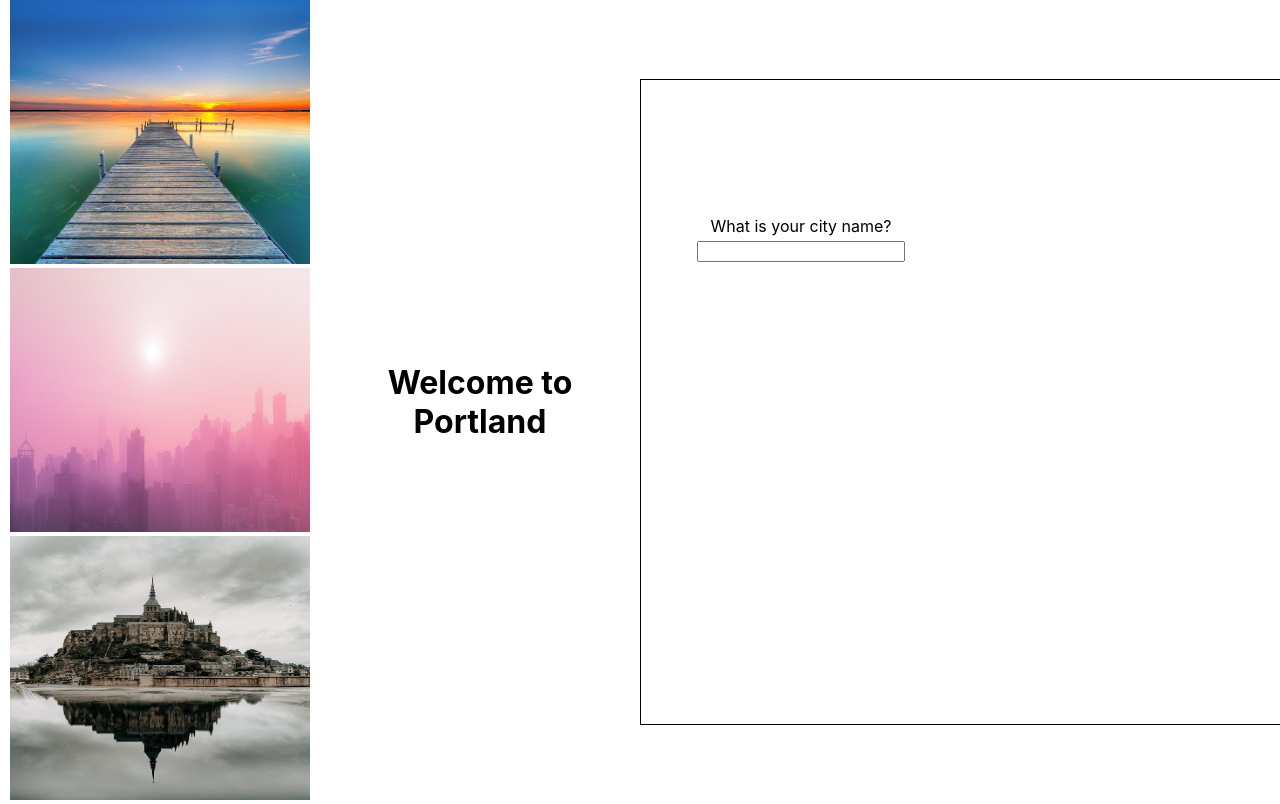
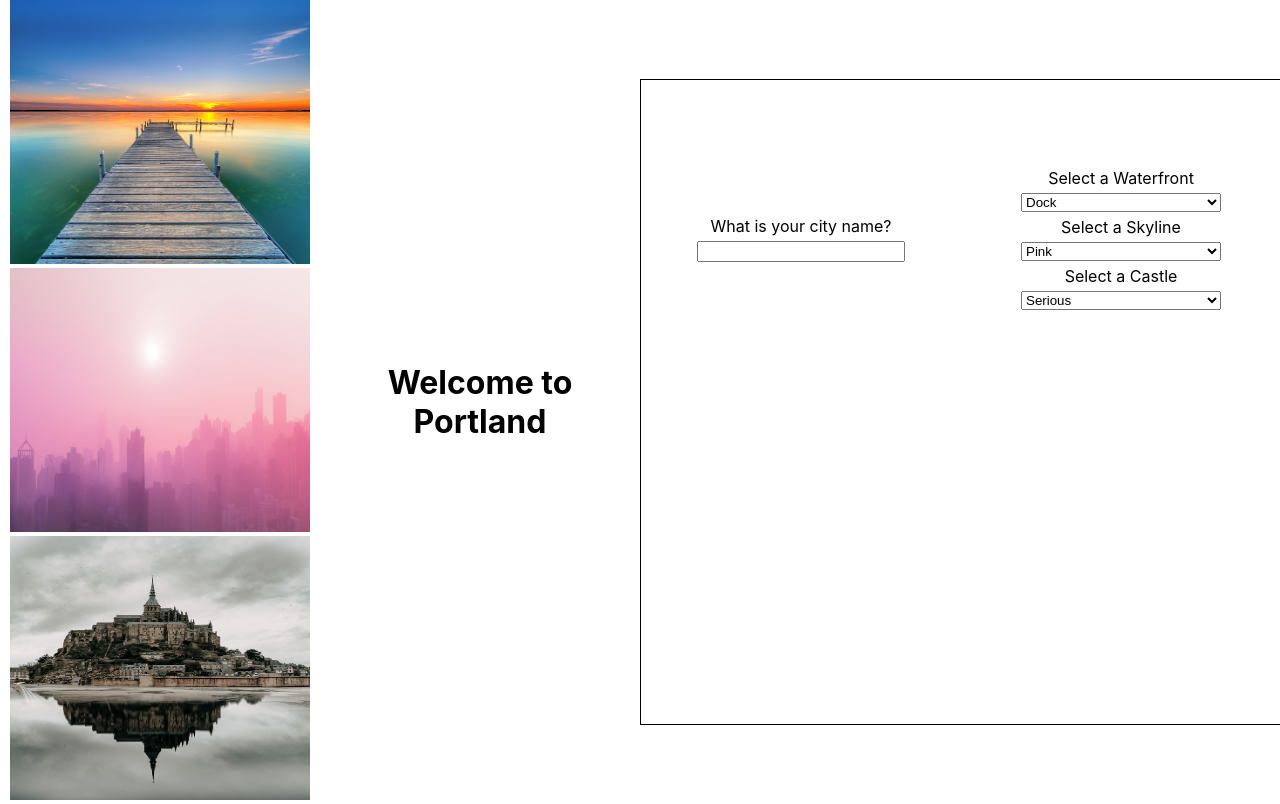
Before and after one commit to Sebastian-Simek/city-builder-react, a React (Create React App) app: page / in a window 1280 px wide. Built offline with nearby package versions, Linux system fonts and the light colour scheme.

Commit message:
added waterfront component

```diff
--- a/src/App.js
+++ b/src/App.js
@@ -11,7 +11,7 @@ import City from './City';
 function App() {
   const [skylineID, setSkylineId] = useState(1);
   const [waterfrontId, setWaterfrontId] = useState(1);
-  const [castleId, setCastleID] = useState(1);
+  const [castleId, setCastleId] = useState(1);
   const [cityName, setCityName] = useState('Portland');
   const [citySlogan, setCitySlogan] = useState(['The City of Roses']);
 
@@ -33,6 +33,9 @@ function App() {
 
           In each Dropdown, pass as props the state handler functions defined above, so that these child components can manipulate parent state
           */}
+          <WaterfrontDropdown setWaterfrontId={setWaterfrontId}/>
+          <SkylineDropdown setSkylineId={setSkylineId}/>
+          <CastleDropdown setCastleId={setCastleId}/>
         </section>
         {/* here, the SloganForm component takes in the setSlogans state handler function and the slogans array that live in state */}
         {/* here, the SloganList component takes the array of slogans that lives in state */}
--- a/src/CastleDropdown.js
+++ b/src/CastleDropdown.js
@@ -1,13 +1,13 @@
 import React from 'react';
 
-export default function CastleDropdown() {
+export default function CastleDropdown({ setCastleId }) {
   return (
     <div>
       Select a Castle
       {/* this component should have a prop called setCastle, which is a function */}
       {/* on change, this component should use e.target.value to pass the correct id to the setCastle function */}
       {/* note that the options will need value properties (1, 2, or 3) that correspond to the photo filenames in the public directory */}
-      <select >
+      <select onChange={e => setCastleId(e.target.value)}>
         <option value="1">Serious</option>
         <option value="2">Mysterious</option>
         <option value="3">Regal</option>
--- a/src/WaterfrontDropdown.js
+++ b/src/WaterfrontDropdown.js
@@ -1,16 +1,16 @@
 import React from 'react';
 
-export default function WaterfrontDropdown(props) {
+export default function WaterfrontDropdown({ setWaterfrontId }) {
   return (
     <div>
       Select a Waterfront
       {/* this component should have a prop called setWaterfront, which is a function */}
       {/* on change, this component should use e.target.value to pass the correct id to the setWaterfront function */}
       {/* note that the options will need value properties (1, 2, or 3) that correspond to the photo filenames in the public directory */}
-      <select>
-        <option>Dock</option>
-        <option>Sunset</option>
-        <option>Boats</option>
+      <select onChange={e => setWaterfrontId(e.target.value)}>
+        <option value='1'>Dock</option>
+        <option value='2'>Sunset</option>
+        <option value='3'>Boats</option>
       </select>
     </div>
   );
```
